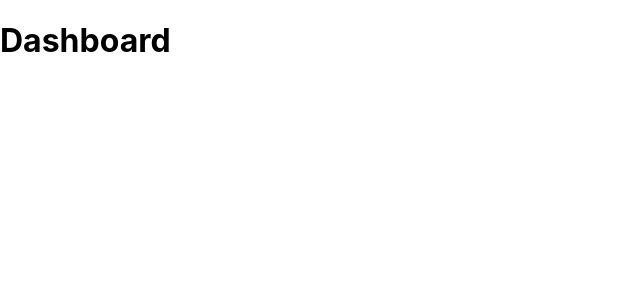
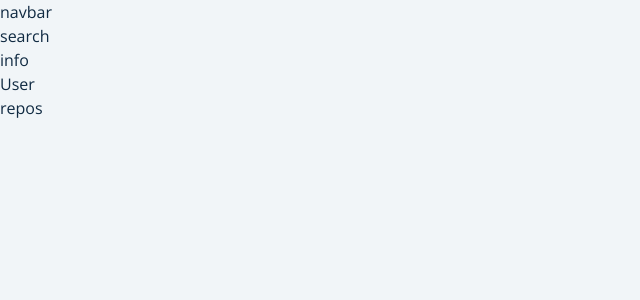
Before and after one commit to Sabbirdiu/github-user, a React (Create React App) app: page / in a window 1280 px wide. Shown: the top 300 px of the page, without its empty margins (0-640 px from the left). Built offline with nearby package versions, Linux system fonts and the light colour scheme.

Commit message:
added login page and components item

```diff
--- /dev/null
+++ b/src/components/Info.js
@@ -0,0 +1,7 @@
+import React from "react";
+
+const Info = () => {
+  return <div>info</div>;
+};
+
+export default Info;
--- /dev/null
+++ b/src/components/Navbar.js
@@ -0,0 +1,7 @@
+import React from "react";
+
+const Navbar = () => {
+  return <div>navbar</div>;
+};
+
+export default Navbar;
--- /dev/null
+++ b/src/components/Repos.js
@@ -0,0 +1,7 @@
+import React from "react";
+
+const Repos = () => {
+  return <div>repos</div>;
+};
+
+export default Repos;
--- /dev/null
+++ b/src/components/Search.js
@@ -0,0 +1,7 @@
+import React from "react";
+
+const Search = () => {
+  return <div>search</div>;
+};
+
+export default Search;
--- /dev/null
+++ b/src/components/User.js
@@ -0,0 +1,7 @@
+import React from "react";
+
+const User = () => {
+  return <div>User</div>;
+};
+
+export default User;
--- /dev/null
+++ b/src/components/index.js
@@ -0,0 +1,7 @@
+import Info from "./Info";
+import Repos from "./Repos";
+import User from "./User";
+import Search from "./Search";
+import Navbar from "./Navbar";
+
+export { Info, Repos, User, Search, Navbar };
--- a/src/index.css
+++ b/src/index.css
@@ -1,13 +1,178 @@
+@import url("https://fonts.googleapis.com/css?family=Open+Sans|Roboto:400,700&display=swap");
+
+/*
+===============
+Variables
+===============
+*/
+
+:root {
+  /* dark shades of primary color*/
+  --clr-primary-1: hsl(185, 91%, 17%);
+  --clr-primary-2: hsl(185, 84%, 25%);
+  --clr-primary-3: hsl(185, 81%, 29%);
+  --clr-primary-4: hsl(185, 77%, 34%);
+  /* primary/main color */
+  --clr-primary-5: hsl(185, 62%, 45%);
+  /* lighter shades of primary color */
+  --clr-primary-6: hsl(185, 57%, 50%);
+  --clr-primary-7: hsl(184, 65%, 59%);
+  --clr-primary-8: hsl(184, 80%, 74%);
+  --clr-primary-9: hsl(185, 94%, 87%);
+  --clr-primary-10: hsl(186, 100%, 94%);
+  /* darkest grey - used for headings */
+  --clr-grey-1: hsl(209, 61%, 16%);
+  --clr-grey-2: hsl(211, 39%, 23%);
+  --clr-grey-3: hsl(209, 34%, 30%);
+  --clr-grey-4: hsl(209, 28%, 39%);
+  /* grey used for paragraphs */
+  --clr-grey-5: hsl(210, 22%, 49%);
+  --clr-grey-6: hsl(209, 23%, 60%);
+  --clr-grey-7: hsl(211, 27%, 70%);
+  --clr-grey-8: hsl(210, 31%, 80%);
+  --clr-grey-9: hsl(212, 33%, 89%);
+  --clr-grey-10: #f1f5f8;
+  --clr-white: #fff;
+  --clr-red-dark: hsl(360, 67%, 44%);
+  --clr-red-light: hsl(360, 71%, 66%);
+  --clr-green-dark: hsl(125, 67%, 44%);
+  --clr-green-light: hsl(125, 71%, 66%);
+  --clr-black: #222;
+  --ff-primary: "Roboto", sans-serif;
+  --ff-secondary: "Open Sans", sans-serif;
+  --transition: all 0.3s linear;
+  --spacing: 0.1rem;
+  --radius: 0.25rem;
+  --light-shadow: 0 5px 15px rgba(0, 0, 0, 0.1);
+  --dark-shadow: 0 5px 15px rgba(0, 0, 0, 0.2);
+  --max-width: 1170px;
+  --fixed-width: 620px;
+}
+/*
+===============
+Global Styles
+===============
+*/
+
+*,
+::after,
+::before {
+  margin: 0;
+  padding: 0;
+  box-sizing: border-box;
+}
 body {
-  margin: 0;
-  font-family: -apple-system, BlinkMacSystemFont, 'Segoe UI', 'Roboto', 'Oxygen',
-    'Ubuntu', 'Cantarell', 'Fira Sans', 'Droid Sans', 'Helvetica Neue',
-    sans-serif;
-  -webkit-font-smoothing: antialiased;
-  -moz-osx-font-smoothing: grayscale;
+  font-family: var(--ff-secondary);
+  background: var(--clr-grey-10);
+  color: var(--clr-grey-1);
+  line-height: 1.5;
+  font-size: 0.875rem;
+}
+ul {
+  list-style-type: none;
+}
+a {
+  text-decoration: none;
+}
+img {
+  width: 100%;
+  display: block;
 }
 
-code {
-  font-family: source-code-pro, Menlo, Monaco, Consolas, 'Courier New',
-    monospace;
+h1,
+h2,
+h3,
+h4 {
+  letter-spacing: var(--spacing);
+  text-transform: capitalize;
+  line-height: 1.25;
+  margin-bottom: 0.75rem;
+  font-family: var(--ff-primary);
 }
+h1 {
+  font-size: 3rem;
+}
+h2 {
+  font-size: 2rem;
+}
+h3 {
+  font-size: 1.25rem;
+}
+h4 {
+  font-size: 0.875rem;
+}
+p {
+  margin-bottom: 1.25rem;
+  color: var(--clr-grey-5);
+}
+@media screen and (min-width: 800px) {
+  h1 {
+    font-size: 4rem;
+  }
+  h2 {
+    font-size: 2.5rem;
+  }
+  h3 {
+    font-size: 1.75rem;
+  }
+  h4 {
+    font-size: 1rem;
+  }
+  body {
+    font-size: 1rem;
+  }
+  h1,
+  h2,
+  h3,
+  h4 {
+    line-height: 1;
+  }
+}
+/*  global classes */
+
+.btn {
+  text-transform: uppercase;
+  background: var(--clr-primary-5);
+  color: var(--clr-primary-10);
+  padding: 0.375rem 0.75rem;
+  letter-spacing: var(--spacing);
+  display: inline-block;
+  font-weight: 400;
+  transition: var(--transition);
+  font-size: 0.875rem;
+  border: 2px solid transparent;
+  cursor: pointer;
+  box-shadow: 0 1px 3px rgba(0, 0, 0, 0.2);
+  border-radius: var(--radius);
+}
+.btn:hover {
+  background: var(--clr-primary-8);
+  color: var(--clr-primary-1);
+}
+
+/* section */
+.section {
+  padding: 1rem 0;
+  position: relative;
+}
+
+.section-center {
+  width: 90vw;
+  margin: 0 auto;
+  max-width: 1170px;
+}
+@media screen and (min-width: 992px) {
+  .section-center {
+    width: 95vw;
+  }
+}
+.loading-img {
+  width: 20rem;
+  height: 20rem;
+  display: block;
+  margin: 0 auto;
+  margin-top: 10rem;
+}
+main {
+  padding-bottom: 2rem;
+}
--- a/src/pages/Dashboard.js
+++ b/src/pages/Dashboard.js
@@ -1,11 +1,16 @@
-import React from 'react'
+import React from "react";
+import { Info, Repos, User, Search, Navbar } from "../components";
 
 const Dashboard = () => {
-    return (
-        <div>
-            <h1>Dashboard</h1>
-        </div>
-    )
-}
+  return (
+    <div>
+      <Navbar></Navbar>
+      <Search></Search>
+      <Info />
+      <User />
+      <Repos />
+    </div>
+  );
+};
 
-export default Dashboard
+export default Dashboard;
--- a/src/pages/Login.js
+++ b/src/pages/Login.js
@@ -1,11 +1,31 @@
-import React from 'react'
+import React from "react";
+import styled from "styled-components";
+const Login = () => {
+  return (
+    <Wrapper>
+      <div className="container">
+        <img alt="github user" />
+        <h1>github user</h1>
+        <button className="btn">Log In / Sign Up</button>
+      </div>
+    </Wrapper>
+  );
+};
+const Wrapper = styled.section`
+  min-height: 100vh;
+  display: grid;
+  place-items: center;
+  .container {
+    width: 90vw;
+    max-width: 600px;
+    text-align: center;
+  }
+  img {
+    margin-bottom: 2rem;
+  }
+  h1 {
+    margin-bottom: 1.5rem;
+  }
+`;
 
-const Login = () => {
-    return (
-        <div>
-            <h1>Login</h1>
-        </div>
-    )
-}
-
-export default Login
+export default Login;
```
